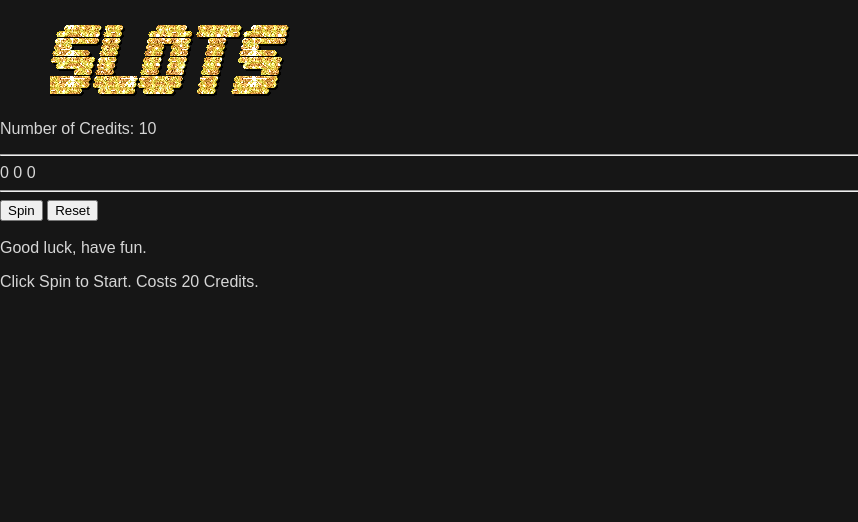
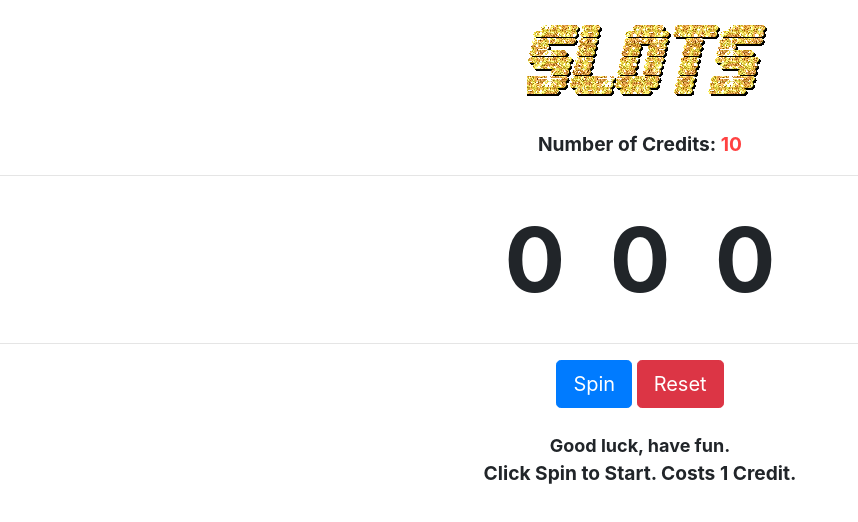
Before and after one commit to grantnagy/grantnagy.github.io, a plain HTML site: page pr2.html in a window 1280 px wide. Shown: the whole page, without its empty margins (0-858 px from the left). Drawn offline with nearby package versions, Linux system fonts and the light colour scheme.

Commit message:
added bootstrap and more css

```diff
--- a/pr2.html
+++ b/pr2.html
@@ -4,12 +4,12 @@
         <meta charset="utf-8">
         <title>Slots Game by Grant</title>
         <meta name="viewport" content="width=device-width, initial-scale=1.0">
+        <link rel="stylesheet" href="https://maxcdn.bootstrapcdn.com/bootstrap/4.0.0/css/bootstrap.min.css" integrity="sha384-Gn5384xqQ1aoWXA+058RXPxPg6fy4IWvTNh0E263XmFcJlSAwiGgFAW/dAiS6JXm" crossorigin="anonymous">
+        <script src="https://ajax.googleapis.com/ajax/libs/jquery/3.4.1/jquery.min.js"></script>
         <link rel="stylesheet" type="text/css" href="style.css">
-        <script src="https://ajax.googleapis.com/ajax/libs/jquery/3.4.1/jquery.min.js"></script>
     <script>
         var one, two, three;
         var money;
-        var cost = 20;
 
         function setup() {
             money = 10;
@@ -44,7 +44,7 @@
                 $('.status').html('You lost.')
             }
             if (one == two && one == three && two == three) {
-                 money += 5;
+                 money += 10;
                  $('.status').html('You won the jackpot!')
             }
             if (one == two || two == three) {
@@ -82,16 +82,20 @@
 
     </style>
     <body>
+      <div class="text-center">
         <body onload="setup()">
+
         <img src="slots.gif" class="image">
+
         <p>Number of Credits: <span class="money"></span></p>
         <hr>
         <span class="one"></span>   <span class="two"></span>   <span class="three"></span>
         <hr>
-        <input type="button" value="Spin" id="btnspin">
-        <input type="reset" value="Reset" id="reset">
+        <button type="button" class="btn btn-primary btn-lg" id="btnspin">Spin</button>
+        <button type="button" class="btn btn-danger btn-lg" id="reset">Reset</button>
         <br><br>
         <span class="status"></span>
-        <p>Click Spin to Start. Costs 20 Credits.</p>
+        <p>Click Spin to Start. Costs 1 Credit.</p>
+      </div>
     </body>
 </html>
--- a/style.css
+++ b/style.css
@@ -1,10 +1,32 @@
-body {
-	margin: 0;
-	background-color:  #161616;
-    font-family: 'Raleway', sans-serif;
-    color: #d6d6d6;
-    text-decoration: none;
+
+.image {
+    padding-left: 40px !important;
+    padding-bottom: 30px !important;
 }
-.image {
-    padding-left: 50px;
+.two {
+    margin-left: 40px;
+    font-weight: bold !important;
+    font-size: 90px !important;
 }
+.three {
+    margin-left: 40px;
+    font-weight: bold !important;
+    font-size: 90px !important;
+}
+.one {
+    font-weight: bold !important;
+    font-size: 90px !important;
+}
+p
+{
+    font-weight: bold !important;
+    font-size: larger !important;
+}
+.status
+{
+    font-weight: bold !important;
+    font-size: large !important;
+}
+.money {
+    color: #ff4242;
+}
```
